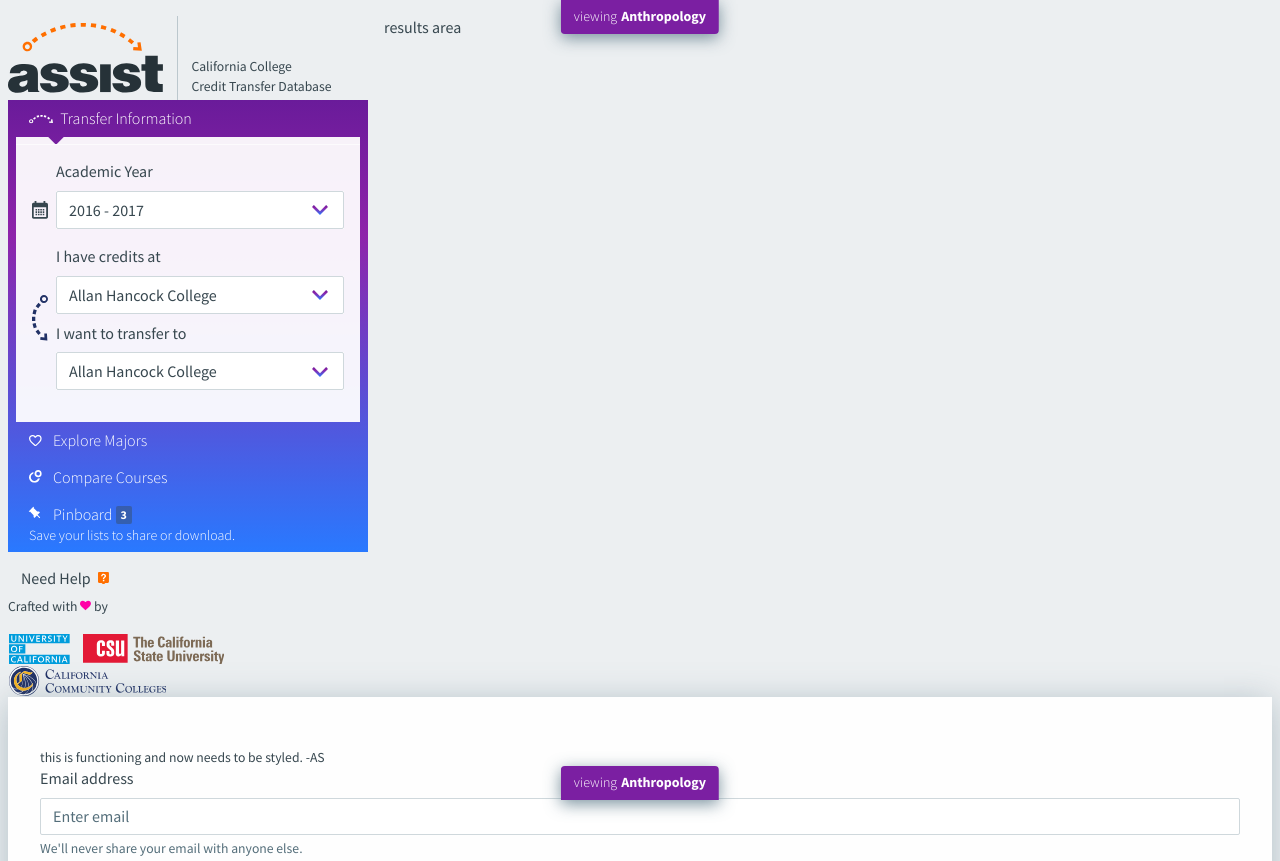
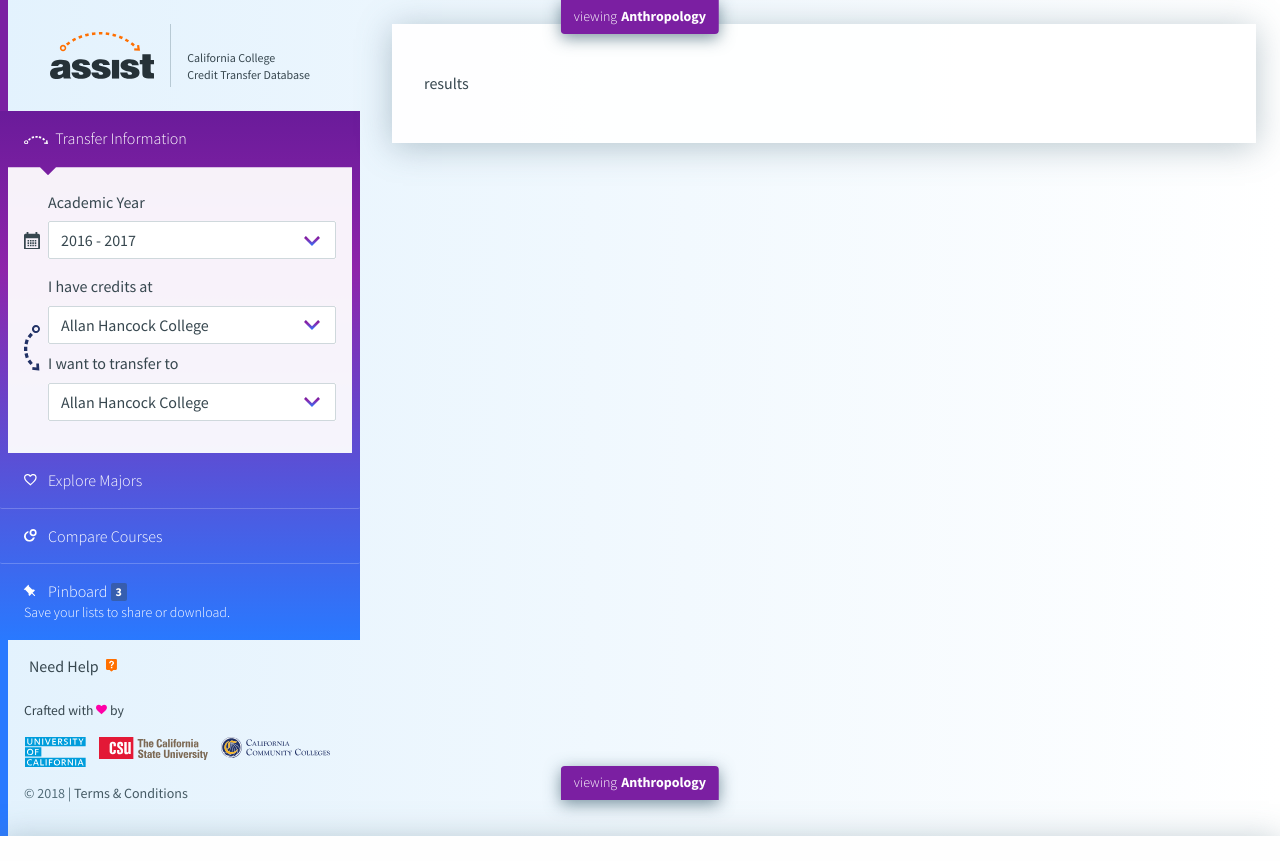
Before and after one commit to aaronsleeper/assist-ui-kit, a website: page app/index.html in a window 1280 px wide. Shown: the top 861 px of the page. Drawn offline with Linux system fonts and the light colour scheme.

Commit message:
application layout

```diff
--- a/app/index.html
+++ b/app/index.html
@@ -7,7 +7,7 @@
     <title>Assist NG UI Kit</title>
     <link rel="stylesheet" href="./css/app.css">
 </head>
-<body class="my-3 mx-2">
+<body>
     <!-- SVG Defs -->
     <svg xmlns="http://www.w3.org/2000/svg" class="defs-only">
         <symbol viewBox="0 0 18 21" id="icon-question">
@@ -512,10 +512,13 @@
                         </svg>
                     </a>
                 </div>
+                <p class="text-muted">&copy; 2018 | <a href="#">Terms &amp; Conditions</a></p>
             </div>
         </section>
         <section class="panel-results">
-            results area
+            <div class="pane">
+                results
+            </div>
         </section>
     </div>
     <!-- End Main Page Layout -->
--- a/app/scss/_application-layout.scss
+++ b/app/scss/_application-layout.scss
@@ -1,12 +1,46 @@
 
 .application-wrapper {
+    @extend .pr-4;
     display: grid;
-    grid-gap: $spacer;
+    grid-gap: ($spacer * 2);
     grid-template-columns: minmax(360px, 25%) 1fr;
+    align-items: start;
+    justify-content: space-between;
+    background-image: linear-gradient(90deg, $blue-50, $white);
     > [class^='panel-'] {
 
     }
     .panel-nav {
-
+        .logo {
+            display: flex;
+            justify-content: center;
+            @extend .py-4;
+            @include gradient-x ($purple-700, transparent, 8px, 8px);
+        }
+        .nav {
+            @include gradient-x ($blue-a400, transparent, 8px, 8px);
+            .btn-help {
+                @extend .ml-3;
+            }
+        }
+        .credits {
+            @extend .pl-4,
+                    .py-3;
+            @include gradient-x ($blue-a400, transparent, 8px, 8px);
+            .text-muted {
+                @extend .mt-3;
+                color: $gray-700;
+                font-size: $font-size-sm;
+                a {
+                    color: $gray-700;
+                    &:hover {
+                        color: $gray-800;
+                    }
+                }
+            }
+        }
+    }
+    .panel-results {
+        @extend .py-4;
     }
 }
--- a/app/scss/_inline-block-list.scss
+++ b/app/scss/_inline-block-list.scss
@@ -3,6 +3,7 @@
         display: inline-block;
         height: 2em;
         width: auto;
+        max-width: 33%;
         @extend .mr-2;
     }
     svg {
--- a/app/scss/_logo.scss
+++ b/app/scss/_logo.scss
@@ -9,22 +9,24 @@
 
 // Logo Lockup
 .logo-lockup {
+    --unit: $spacer;
     font-size: $small-font-size;
     display: grid;
     width: auto;
     grid-template-columns: auto auto;
-    grid-gap: 1em;
+    grid-gap: var(--unit);
     justify-content: start;
     .assist-logo {
-        height: 6.1em;
-        padding-top: 0.5em;
-        padding-bottom: 0.5em;
+        height: calc(var(--unit) * 3.9375); // 63px
+        padding-top: calc(var(--unit) * 0.5);
+        padding-bottom: calc(var(--unit) * 0.5);
     }
     .caption{
         display: flex;
         align-items: flex-end;
-        padding-bottom: 0.25em;
-        padding-left: 1em;
+        padding-bottom: calc(var(--unit) * 0.25);
+        padding-left: var(--unit);
+        font-size: calc(var(--unit) * 0.75);
         border-left: 1px solid $hr-border-color;
     }
 }
--- a/app/scss/_tab-nav-main.scss
+++ b/app/scss/_tab-nav-main.scss
@@ -8,11 +8,22 @@
     background: linear-gradient(180deg, $purple-800, $purple-600 30%, $blue-a400);
     .tab-header {
         display: block;
-        @extend .mx-2;
+        @extend .px-4,
+                .py-3;
         color: inherit;
         text-align: left;
         font-weight: 300;
+        border-width: 0px 0px 1px 0px;
+        border-style: solid;
+        border-color: rgba($white, 0.21);
         cursor: pointer;
+        &[aria-expanded='true'],
+        &:last-child {
+            border-color: transparent;
+        }
+        &:hover {
+            background-color: rgba($white, 0.105);
+        }
         svg {
             @extend .mr-2;
             width: 0.8em;
```
Also changed, not shown: app/css/app.css.
